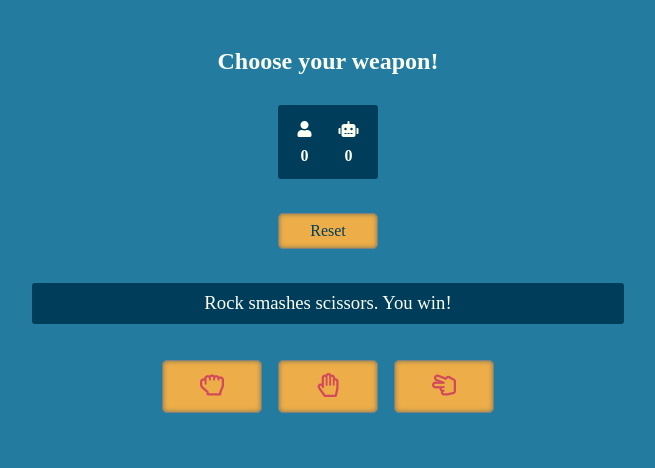
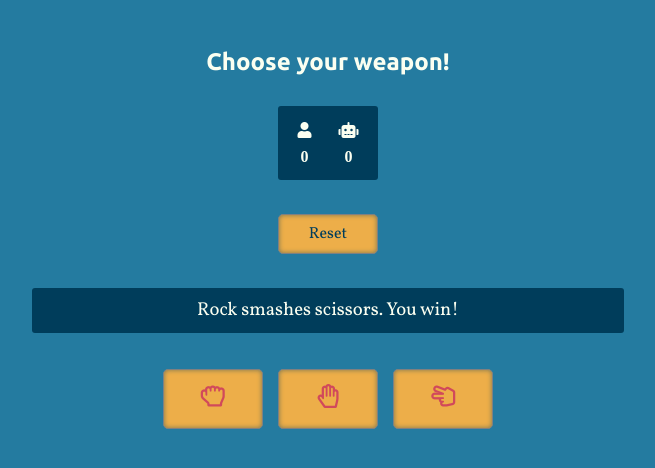
Before and after one commit to kabuk1/rock-paper-scissors, a plain HTML site: page index.html in a window 1280 px wide. Shown: the whole page, without its empty margins (312-967 px from the left). Drawn offline with Linux system fonts and the light colour scheme.

Commit message:
Fonts updated.

```diff
--- a/game.css
+++ b/game.css
@@ -35,6 +35,7 @@
     color: var(--white);
     width: 100vw;
     height: 100vh;
+    font-family: 'Vollkorn', Georgia, Times, serif;
   }
 
   input,
@@ -145,6 +146,10 @@
   }
 
   /* Styling of grid items */
+  .header {
+    font-family: 'Ubuntu', Helvetica, Arial, sans-serif;
+  }
+
   .scoreboard {
     width: 100px;
     grid-row-gap: 10px;
@@ -210,11 +215,11 @@
 
   /* Font sizes */
   h1 {
-    font-size: 2em;
+    font-size: 1.5em;
   }
 
   p {
-    font-size: 1.5em;
+    font-size: 1.7em;
   }
 
   button {
--- a/index.html
+++ b/index.html
@@ -7,13 +7,15 @@
   <title>Rock Paper Scissors Game</title>
   <link rel="stylesheet" href="game.css" />
   <link rel="stylesheet" href="https://use.fontawesome.com/releases/v5.7.2/css/all.css" integrity="sha384-fnmOCqbTlWIlj8LyTjo7mOUStjsKC4pOpQbqyi7RrhN7udi9RwhKkMHpvLbHG9Sr" crossorigin="anonymous">
+  <link href='http://fonts.googleapis.com/css?family=Ubuntu:bold' rel='stylesheet' type='text/css'>
+<link href='http://fonts.googleapis.com/css?family=Vollkorn' rel='stylesheet' type='text/css'>
 </head>
 
 <body>
 
   <div class="grid">
     <header class="grid-item header">
-      <h2>Choose your weapon!</h2>
+      <h1>Choose your weapon!</h1>
     </header>
 
     <section class="grid-item">
```
